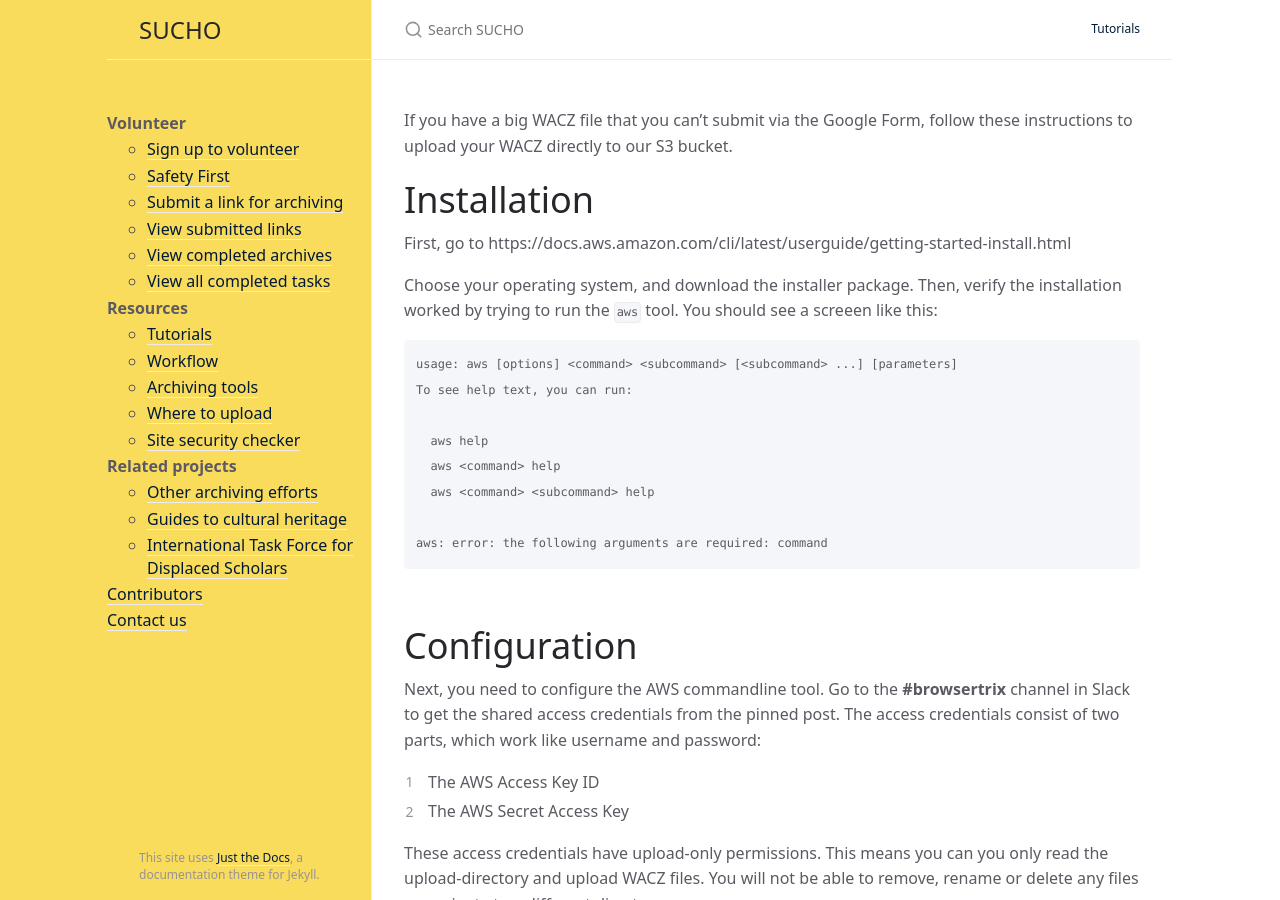
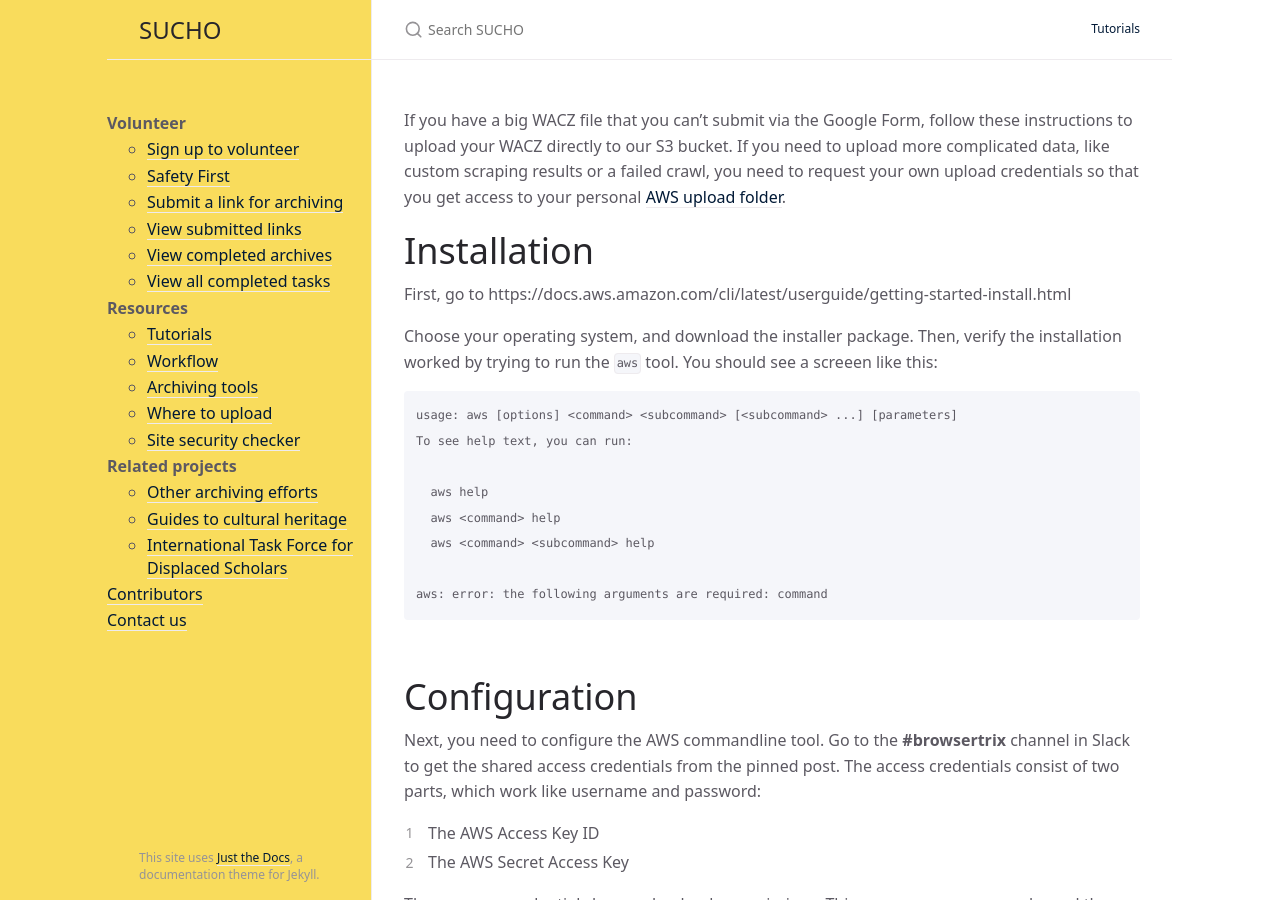
Before and after one commit to sucho-archiving/sucho-archiving.github.io, a Jekyll site: the page built from wacz-upload-aws.md, in a window 1280 px wide and 900 px high. Built offline with Jekyll 4.4.1, drawn with Linux system fonts in a browser that asks for light colours.

Commit message:
Added link to upload folder doc to WACZ upload doc

```diff
--- a/wacz-upload-aws.md
+++ b/wacz-upload-aws.md
@@ -4,7 +4,7 @@ permalink: wacz-upload-aws
 title: Uploading WACZ to AWS
 ---
 
-If you have a big WACZ file that you can't submit via the Google Form, follow these instructions to upload your WACZ directly to our S3 bucket.
+If you have a big WACZ file that you can't submit via the Google Form, follow these instructions to upload your WACZ directly to our S3 bucket. If you need to upload more complicated data, like custom scraping results or a failed crawl, you need to request your own upload credentials so that you get access to your personal [AWS upload folder](/folder-upload-aws).
 
 # Installation
 
```
